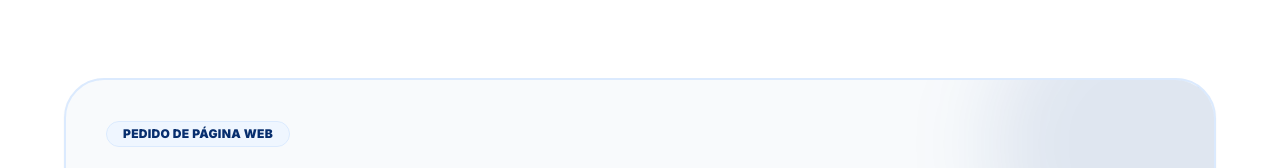
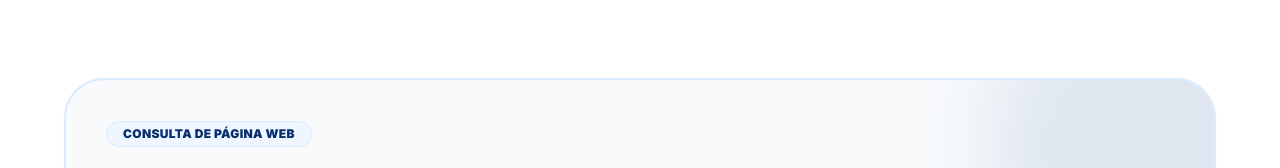
Before and after one commit to BengoDamian/oriavision-hub, a Next.js app: page /web in a window 1280 px wide. Shown: the part 4240-4408 px from the top of the page. Built offline with nearby package versions, Linux system fonts and the light colour scheme; no server answers.

Commit message:
Update WebRequestForm.tsx

```diff
--- a/src/components/WebRequestForm.tsx
+++ b/src/components/WebRequestForm.tsx
@@ -67,7 +67,7 @@ export default function WebRequestForm() {
 
       <div className="relative">
         <div className="inline-flex items-center rounded-full border border-blue-100 bg-blue-50 px-4 py-1 text-xs font-black uppercase tracking-wide text-brand-700">
-          Pedido de página web
+          Consulta de página web
         </div>
 
         <h2 className="mt-5 text-3xl font-black tracking-tight text-slate-900 md:text-5xl">
```
